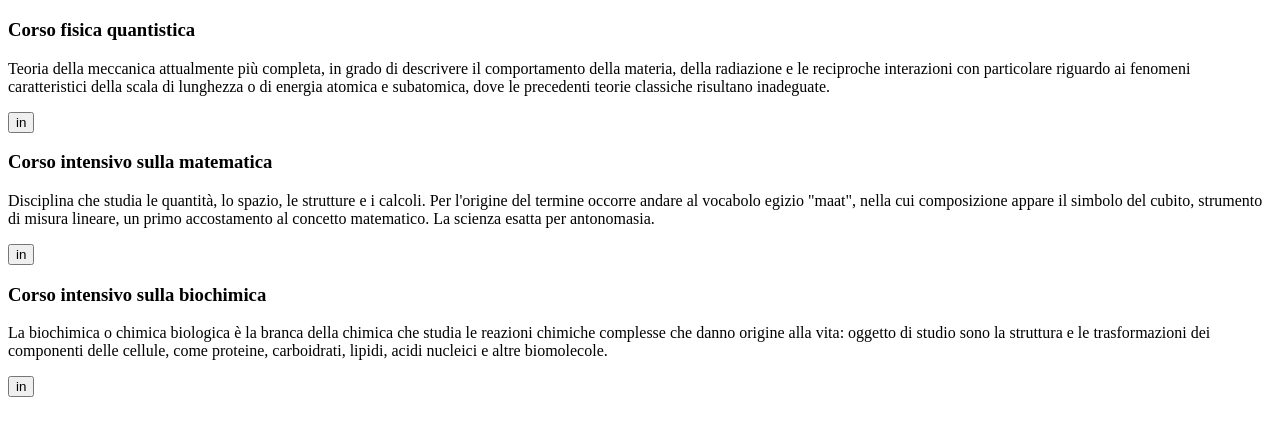
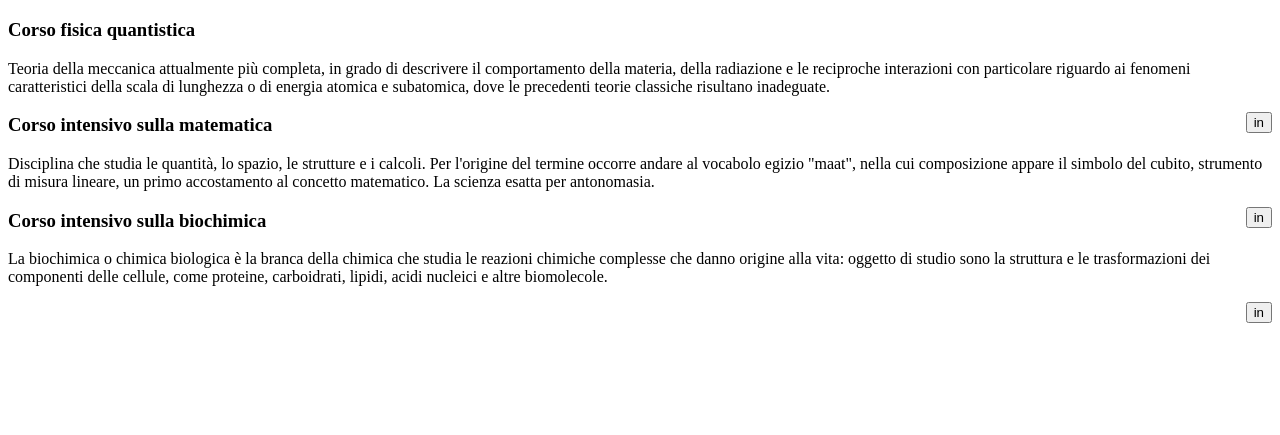
Before and after one commit to AuroraStefanin03/Esempio, a plain HTML site: page index.html in a window 1280 px wide. Shown: the part 61-496 px from the top of the page. Drawn offline with Linux system fonts and the light colour scheme; a script that the page names is missing.

Commit message:
Update index.html
.

```diff
--- a/index.html
+++ b/index.html
@@ -18,21 +18,21 @@
       <p> Teoria della meccanica attualmente più completa, in grado di descrivere il comportamento della materia, della radiazione e le reciproche interazioni
       con particolare riguardo ai fenomeni caratteristici della scala di lunghezza o di energia atomica e subatomica, dove le precedenti teorie classiche risultano
       inadeguate.</p>
-      <button class="button1" onclick>in</button>
+      <button class="button" onclick>in</button>
     </div>
 
     <div class="titolo2">
       <h3>Corso intensivo sulla matematica </h3>
       <p>Disciplina che studia le quantità, lo spazio, le strutture e i calcoli. Per l'origine del termine occorre andare al vocabolo egizio "maat", nella cui composizione
       appare il simbolo del cubito, strumento di misura lineare, un primo accostamento al concetto matematico. La scienza esatta per antonomasia.</p>
-      <button class="button2" onclick>in</button>
+      <button class="button" onclick>in</button>
     </div>
 
     <div class="titolo3">
       <h3>Corso intensivo sulla biochimica </h3>
       <p>La biochimica o chimica biologica è la branca della chimica che studia le reazioni chimiche complesse che danno origine alla vita: oggetto di studio sono
       la struttura e le trasformazioni dei componenti delle cellule, come proteine, carboidrati, lipidi, acidi nucleici e altre biomolecole.</p>
-      <button class="button3" onclick>in</button>
+      <button class="button" onclick>in</button>
     </div>
 
     <script src="script.js"></script>
```
